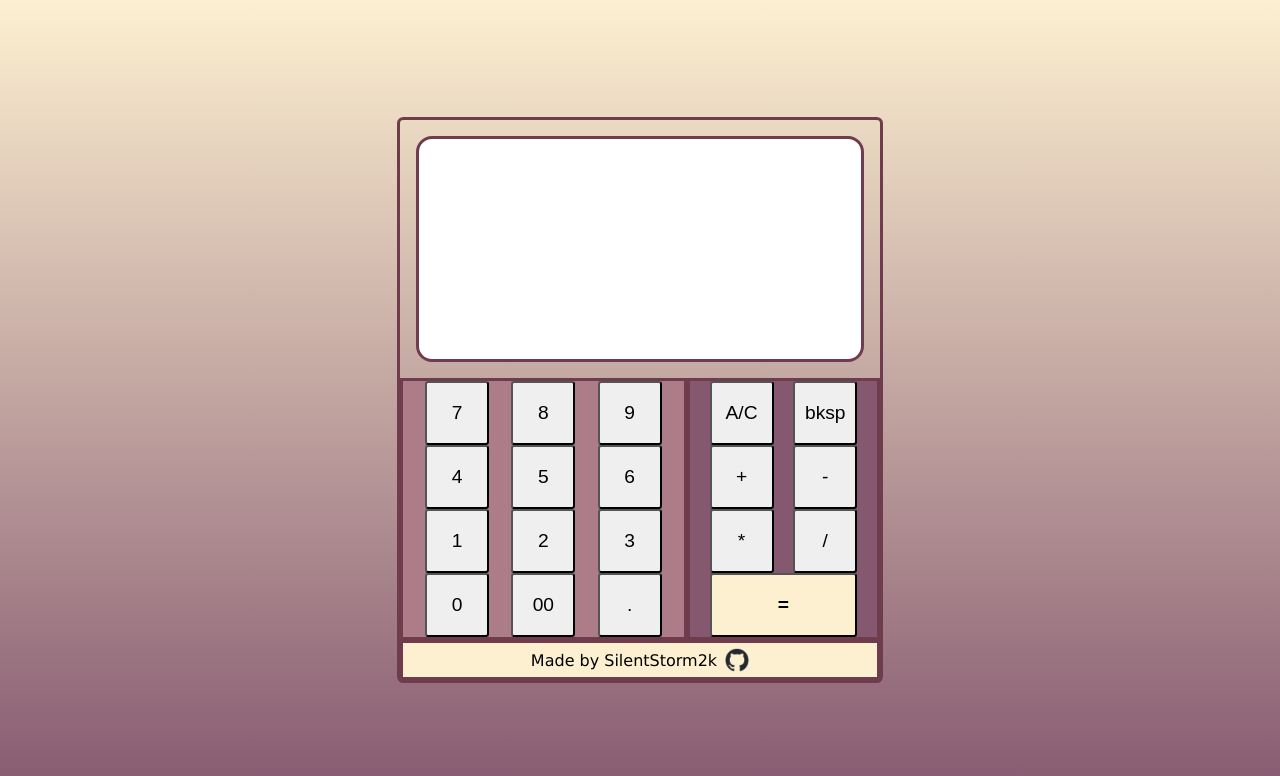
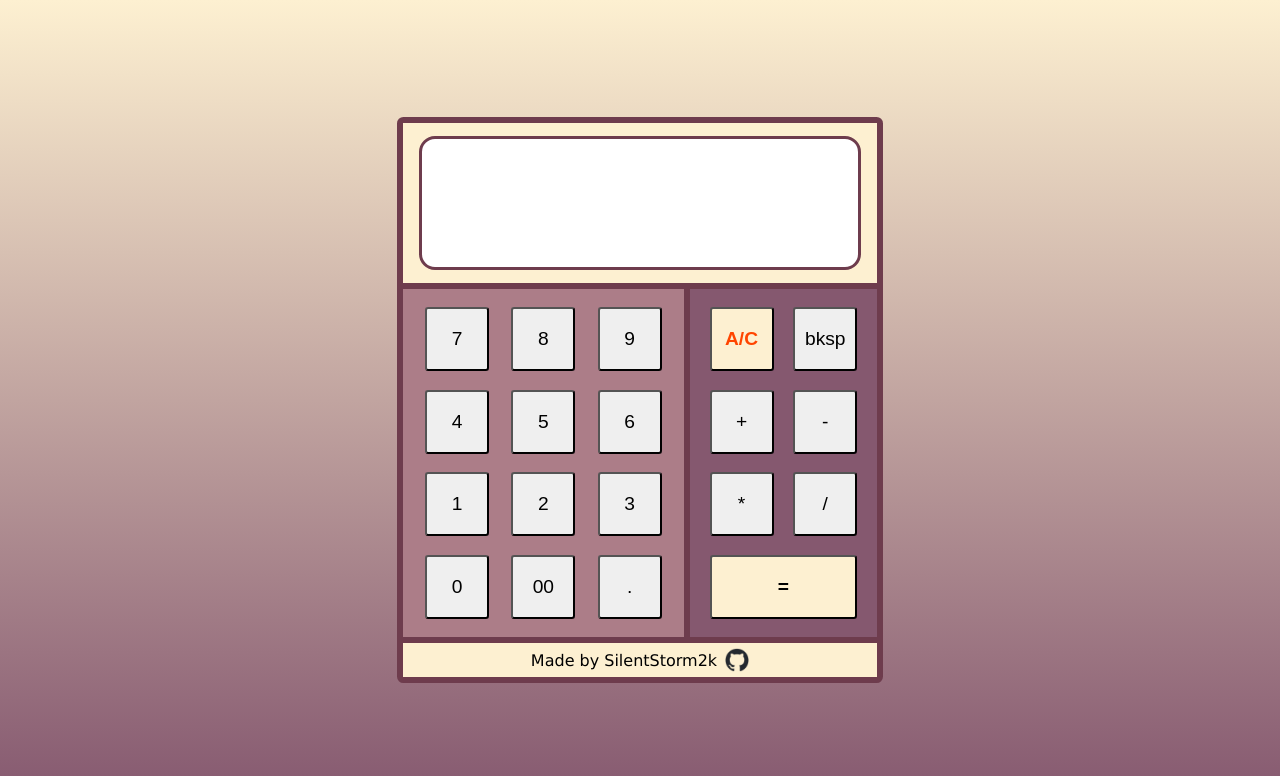
Before and after one commit to SilentStorm2k/calculator, a plain HTML site: page index.html in a window 1280 px wide. Drawn offline with Linux system fonts and the light colour scheme.

Commit message:
feat: added classes to spl buttons

```diff
--- a/index.html
+++ b/index.html
@@ -8,7 +8,9 @@
 </head>
 <body>
     <div class="calculator-container">
-        <div class="display"></div>
+        <div class="display-container">
+            <div class="display"></div>
+        </div>
         <div class="input-container">
             <div class="numpad">
                 <div class="row">
@@ -34,8 +36,8 @@
             </div>
             <div class="operators">
                 <div class="row">
-                    <button>A/C</button>
-                    <button>bksp</button>
+                    <button class="clear">A/C</button>
+                    <button class="backspace">bksp</button>
                 </div>
                 <div class="row">
                     <button>+</button>
```
